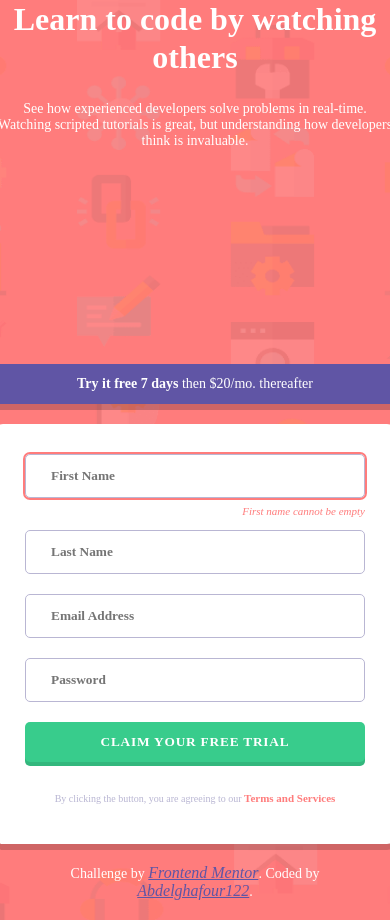
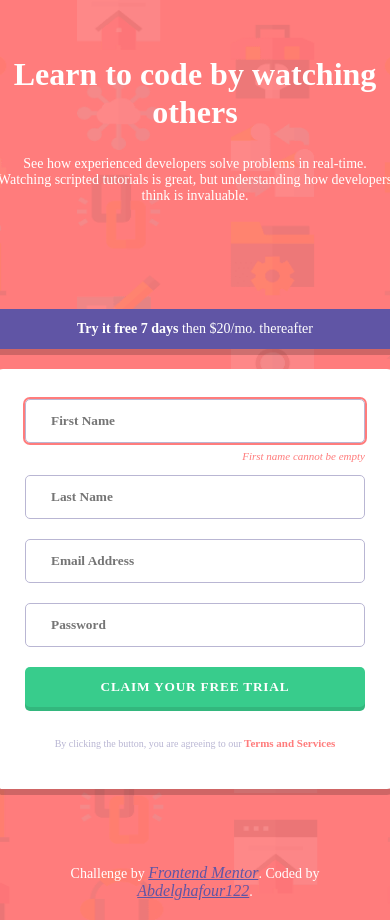
Before and after one commit to Abdelghafour122/signup-form, a React (Create React App) app: page / in a window 390 px wide. Built offline with nearby package versions, Linux system fonts and the light colour scheme.

Commit message:
fixed the gap

```diff
--- a/src/App.css
+++ b/src/App.css
@@ -59,7 +59,7 @@ body {
   .core {
     flex-direction: column;
     width: 25rem;
-    gap: 2.5rem;
+    justify-content: space-evenly;
   }
 }
 
```
